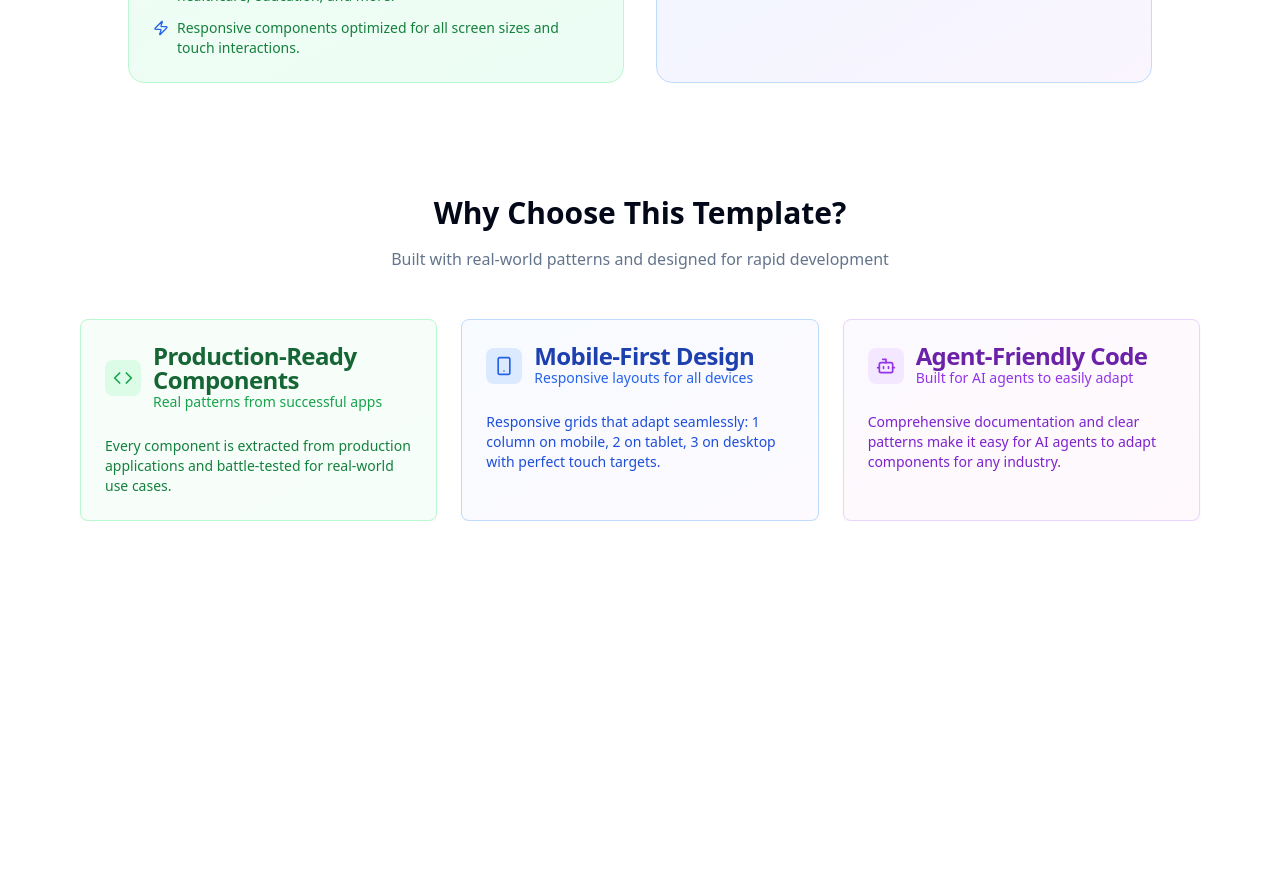
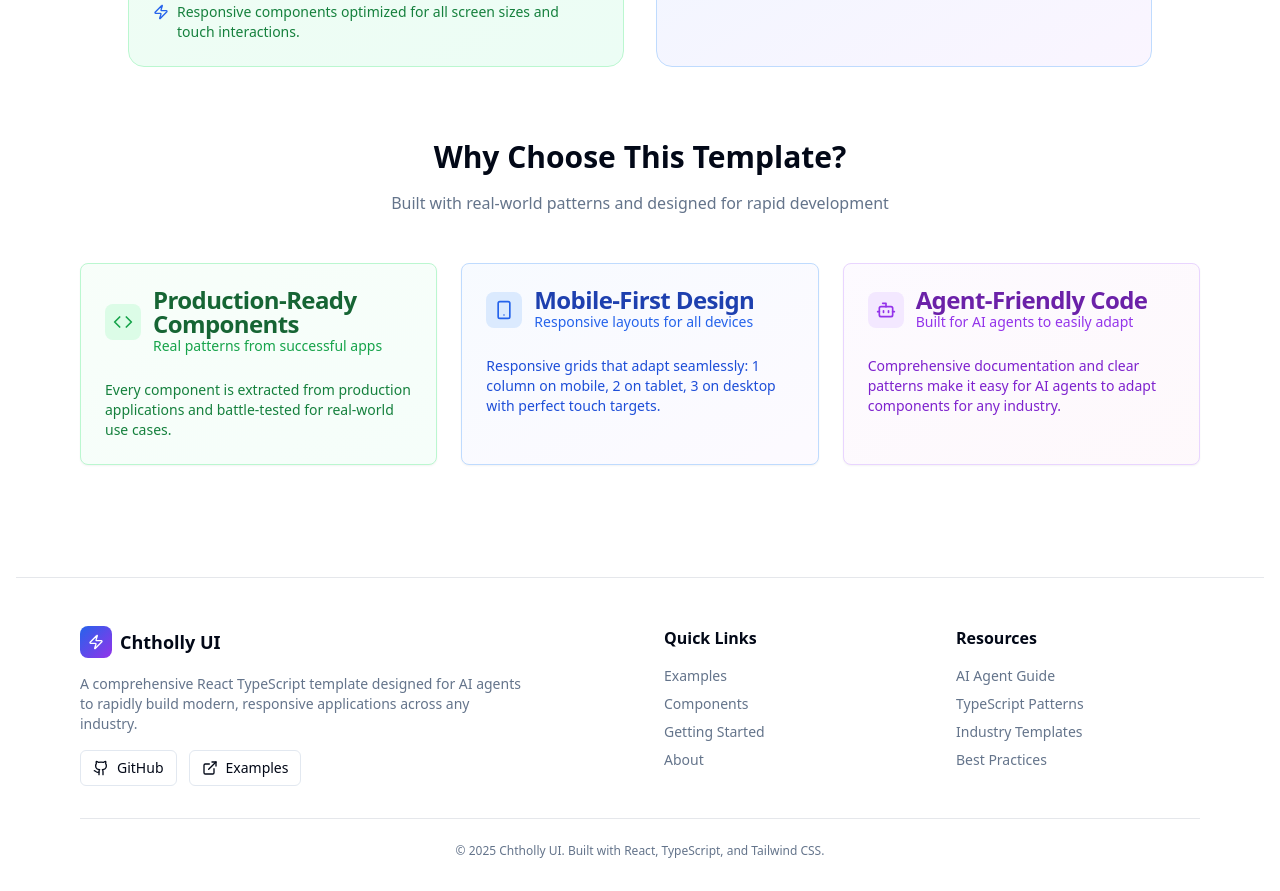
Before and after one commit to cht-holly/chtholly-vault, a React (Vite) app: page / in a window 1280 px wide. Shown: the part 700-1591 px from the top of the page. Before the commit the page ends 1221 px from the top, so only its background shows below. Built offline with nearby package versions, Linux system fonts and the light colour scheme.

Commit message:
fix: footer

```diff
--- a/src/App.tsx
+++ b/src/App.tsx
@@ -24,6 +24,7 @@ import { Button } from './components/ui/button'
 import { ThemeProvider } from './components/theme/provider'
 import { NavBar } from './components/layout/NavBar'
 import { LandingPage } from './components/layout/LandingPage'
+import { Footer } from './components/layout/Footer'
 import { ItemGrid } from './components/features/ItemGrid'
 import { sampleItems, getPopularItems, getFeaturedItems } from './data/sampleItems'
 import { BaseItem, BaseFlowData } from './types/base'
@@ -159,6 +160,9 @@ function App() {
                   onFlowComplete={handleFlowComplete}
                 />
               </div>
+
+              {/* Footer for example page */}
+              <Footer showAllSections={false} className="mt-12" />
             </div>
           )}
         </main>
--- a/src/components/index.ts
+++ b/src/components/index.ts
@@ -7,6 +7,7 @@ export { NavBar } from './layout/NavBar';
 export { Logo } from './layout/Logo';
 export { NavMenu } from './layout/NavMenu';
 export { UserNav } from './layout/UserNav';
+export { Footer } from './layout/Footer';
 export { ThemeProvider, useTheme } from './theme/provider';
 export { ThemeToggle } from './theme/toggle';
 
--- /dev/null
+++ b/src/components/layout/Footer.tsx
@@ -0,0 +1,125 @@
+/**
+ * AGENT INSTRUCTION: Footer Component
+ *
+ * This is a reusable footer component that can be used across the application.
+ *
+ * TO ADAPT FOR YOUR INDUSTRY:
+ * 1. Update the brand name and description
+ * 2. Customize the links in Quick Links and Resources sections
+ * 3. Replace the logo icon with your brand icon
+ * 4. Update the external links (GitHub, Examples, etc.)
+ * 5. Adjust the color scheme to match your brand
+ *
+ * USAGE:
+ * - Use on landing pages for comprehensive footer
+ * - Use on internal pages for consistent branding
+ * - Customize links and sections as needed
+ * - Responsive design works on all screen sizes
+ */
+
+import { Button } from "@/components/ui/button";
+import { Zap, Github, ExternalLink } from "lucide-react";
+
+interface FooterProps {
+  brandName?: string;
+  description?: string;
+  showAllSections?: boolean;
+  className?: string;
+}
+
+export const Footer = ({
+  brandName = "Chtholly UI",
+  description = "A comprehensive React TypeScript template designed for AI agents to rapidly build modern, responsive applications across any industry.",
+  showAllSections = true,
+  className = ""
+}: FooterProps) => {
+  const currentYear = new Date().getFullYear();
+
+  return (
+    <footer className={`w-full border-t border-gray-200 dark:border-gray-700 ${className}`}>
+      <div className="max-w-6xl mx-auto px-4">
+        <div className="pt-8 sm:pt-12 pb-6 sm:pb-8">
+          {showAllSections ? (
+            <div className="grid grid-cols-1 md:grid-cols-4 gap-8 sm:gap-12">
+              {/* Brand Section */}
+              <div className="md:col-span-2">
+                <div className="flex items-center gap-2 mb-4">
+                  <div className="w-8 h-8 bg-gradient-to-br from-blue-600 to-purple-600 rounded-lg flex items-center justify-center">
+                    <Zap className="w-4 h-4 text-white" />
+                  </div>
+                  <span className="text-lg font-bold">{brandName}</span>
+                </div>
+                <p className="text-sm text-muted-foreground mb-4 max-w-md">
+                  {description}
+                </p>
+                <div className="flex gap-3">
+                  <Button variant="outline" size="sm" className="gap-2" asChild>
+                    <a href="https://github.com/cht-holly/chtholly-ui" target="_blank" rel="noopener noreferrer">
+                      <Github className="w-4 h-4" />
+                      GitHub
+                    </a>
+                  </Button>
+                  <Button variant="outline" size="sm" className="gap-2">
+                    <ExternalLink className="w-4 h-4" />
+                    Examples
+                  </Button>
+                </div>
+              </div>
+
+              {/* Quick Links */}
+              <div>
+                <h4 className="font-semibold mb-4">Quick Links</h4>
+                <ul className="space-y-2 text-sm text-muted-foreground">
+                  <li><a href="#" className="hover:text-foreground transition-colors">Examples</a></li>
+                  <li><a href="#" className="hover:text-foreground transition-colors">Components</a></li>
+                  <li><a href="#" className="hover:text-foreground transition-colors">Getting Started</a></li>
+                  <li><a href="#" className="hover:text-foreground transition-colors">About</a></li>
+                </ul>
+              </div>
+
+              {/* Resources */}
+              <div>
+                <h4 className="font-semibold mb-4">Resources</h4>
+                <ul className="space-y-2 text-sm text-muted-foreground">
+                  <li><a href="#" className="hover:text-foreground transition-colors">AI Agent Guide</a></li>
+                  <li><a href="#" className="hover:text-foreground transition-colors">TypeScript Patterns</a></li>
+                  <li><a href="#" className="hover:text-foreground transition-colors">Industry Templates</a></li>
+                  <li><a href="#" className="hover:text-foreground transition-colors">Best Practices</a></li>
+                </ul>
+              </div>
+            </div>
+          ) : (
+            // Simplified footer for internal pages
+            <div className="text-center">
+              <div className="flex items-center justify-center gap-2 mb-4">
+                <div className="w-6 h-6 bg-gradient-to-br from-blue-600 to-purple-600 rounded-lg flex items-center justify-center">
+                  <Zap className="w-3 h-3 text-white" />
+                </div>
+                <span className="font-semibold">{brandName}</span>
+              </div>
+              <div className="flex justify-center gap-4 mb-4">
+                <Button variant="ghost" size="sm" className="gap-2" asChild>
+                  <a href="https://github.com/cht-holly/chtholly-ui" target="_blank" rel="noopener noreferrer">
+                    <Github className="w-4 h-4" />
+                    GitHub
+                  </a>
+                </Button>
+                <Button variant="ghost" size="sm" className="gap-2">
+                  <ExternalLink className="w-4 h-4" />
+                  Examples
+                </Button>
+              </div>
+            </div>
+          )}
+
+          {/* Copyright */}
+          <div className="mt-8 pt-6 border-t border-gray-200 dark:border-gray-700 text-center">
+            <p className="text-xs text-muted-foreground">
+              © {currentYear} {brandName}. Built with React, TypeScript, and Tailwind CSS.
+            </p>
+          </div>
+        </div>
+      </div>
+    </footer>
+  );
+};
--- a/src/components/layout/LandingPage.tsx
+++ b/src/components/layout/LandingPage.tsx
@@ -48,6 +48,7 @@
 import { Button } from "@/components/ui/button";
 import { Card, CardContent, CardDescription, CardHeader, CardTitle } from "@/components/ui/card";
 import { Shield, CheckCircle, Sparkles, Heart, Zap, Star, Code, Smartphone, Bot } from "lucide-react";
+import { Footer } from "./Footer";
 
 interface LandingPageProps {
   heading?: string;
@@ -140,7 +141,7 @@ export const LandingPage = ({
         </div>
 
         {/* Features Section */}
-        <div className="w-full max-w-5xl mx-auto mt-4 sm:mt-6 lg:mt-8">
+        <div className="w-full max-w-5xl mx-auto mt-2 sm:mt-3 lg:mt-4">
           {/* Simple tagline */}
           <div className="text-center mb-4 sm:mb-6">
             <p className="text-xs sm:text-sm text-gray-500 dark:text-gray-400 font-medium px-2">
@@ -188,7 +189,7 @@ export const LandingPage = ({
         </div>
 
         {/* Template Showcase Section */}
-        <div className="w-full max-w-6xl mx-auto mt-12 sm:mt-16 lg:mt-20 px-4">
+        <div className="w-full max-w-6xl mx-auto mt-6 sm:mt-8 lg:mt-10 px-4">
           <div className="text-center mb-8 sm:mb-12">
             <h3 className="text-2xl sm:text-3xl font-bold mb-4">
               Why Choose This Template?
@@ -263,6 +264,9 @@ export const LandingPage = ({
             </Card>
           </div>
         </div>
+
+        {/* Professional Footer */}
+        <Footer className="mt-12 sm:mt-16 lg:mt-20" />
       </div>
     </div>
   );
```
Also changed, not shown: package.json (+8 -0 lines), 1 other file (tests, documents, lock files or other folders).
